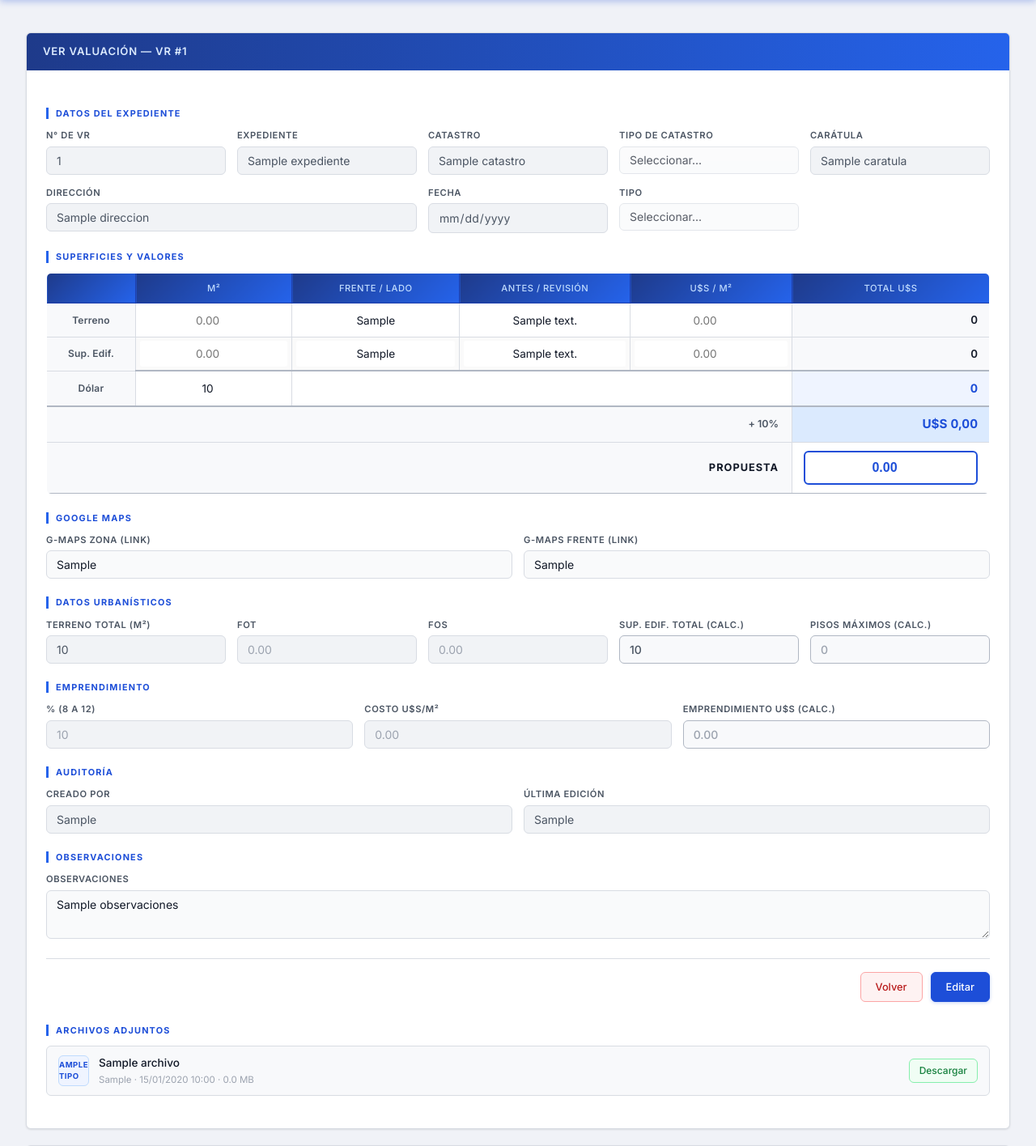
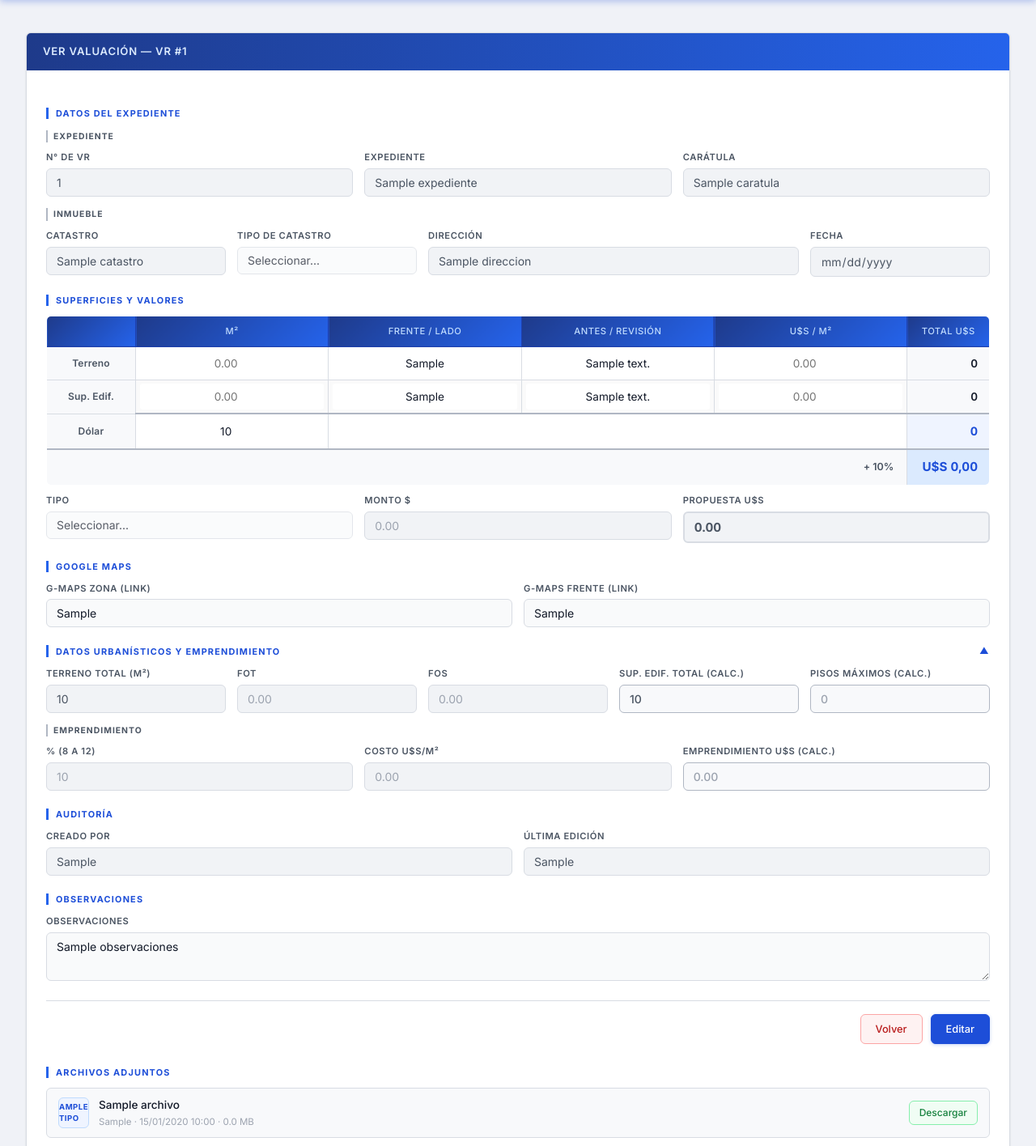
Before and after one commit to OctavioGalvan5/valuaciones, a Flask app: page /ver/6 in a window 1280 px wide. Shown: the part 56-1472 px from the top of the page at 81% size. Run offline with Flask 3, Linux system fonts and the light colour scheme; a user stored in the database is signed in; a database or web service that is not in the repository returns one stand-in record (values such as "Sample title"); data that the repository does not hold is empty; some libraries are stand-ins or nearby versions.

Commit message:
Restructurar formulario: subsecciones, sección urbanística colapsable, fila Tipo+Monto+Propuesta, campo monto
- Separar Datos del Expediente en subsecciones "Expediente" e "Inmueble"
- Unir Datos Urbanísticos + Emprendimiento en sección colapsable opcional
- Agregar fila Tipo/Monto/Propuesta debajo de la tabla de valores
- Agregar campo monto en DB, INSERT y UPDATE
- Agregar toggleUrb() para expandir/contraer sección urbanística

Co-Authored-By: Claude Sonnet 4.6 <noreply@anthropic.com>

```diff
--- a/app.py
+++ b/app.py
@@ -141,6 +141,7 @@ def init_db():
         ('eliminado_por',               'TEXT'),
         ('fecha_eliminacion',           'TEXT'),
         ('tipo_catastro',               'TEXT'),
+        ('monto',                       'REAL DEFAULT 0'),
     ]:
         execute(conn, f'ALTER TABLE valuaciones ADD COLUMN IF NOT EXISTS {col} {definition}')
 
@@ -424,7 +425,7 @@ def agregar():
             terreno_total, fot, fos, sup_edif_total, pisos_maximos,
             porcentaje_emprendimiento, costo_usd_m2_emprendimiento, emprendimiento,
             observaciones, latitud, longitud,
-            creado_por, activa
+            creado_por, activa, monto
         ) VALUES (
             %s, %s, %s, %s, %s, %s,
             %s, %s, %s, %s,
@@ -436,7 +437,7 @@ def agregar():
             %s, %s, %s, %s, %s,
             %s, %s, %s,
             %s, %s, %s,
-            %s, %s
+            %s, %s, %s
         ) RETURNING id
     ''', (
         data.get('expediente', '').strip(),
@@ -457,7 +458,7 @@ def agregar():
         porcentaje_emprendimiento, costo_usd_m2_emprendimiento, emprendimiento,
         data.get('observaciones', '').strip(),
         lat, lon,
-        usuario_actual, 1,
+        usuario_actual, 1, parse_float(data.get('monto')),
     ))
     # Procesar archivos adjuntos opcionales
     for file in request.files.getlist('archivos'):
@@ -568,7 +569,7 @@ def actualizar(id):
             terreno_total=%s, fot=%s, fos=%s, sup_edif_total=%s, pisos_maximos=%s,
             porcentaje_emprendimiento=%s, costo_usd_m2_emprendimiento=%s, emprendimiento=%s,
             observaciones=%s, latitud=%s, longitud=%s,
-            editado_por=%s
+            editado_por=%s, monto=%s
         WHERE id=%s
     ''', (
         data.get('expediente', '').strip(),
@@ -589,7 +590,7 @@ def actualizar(id):
         porcentaje_emprendimiento, costo_usd_m2_emprendimiento, emprendimiento,
         data.get('observaciones', '').strip(),
         lat, lon,
-        usuario_actual,
+        usuario_actual, parse_float(data.get('monto')),
         id,
     ))
     conn.commit()
--- a/static/style.css
+++ b/static/style.css
@@ -997,6 +997,58 @@ tbody td.propuesta {
     display: block;
 }
 
+/* ---- Subsección ---- */
+.section-subtitle {
+    font-size: 0.65rem;
+    font-weight: 700;
+    color: var(--text-2);
+    text-transform: uppercase;
+    letter-spacing: 1px;
+    margin-top: 14px;
+    margin-bottom: 10px;
+    padding-left: 7px;
+    border-left: 2px solid var(--border-dark);
+}
+
+/* ---- Sección colapsable ---- */
+.collapsible-title {
+    cursor: pointer;
+    user-select: none;
+    display: flex;
+    justify-content: space-between;
+    align-items: center;
+}
+.collapsible-title:hover { opacity: 0.8; }
+
+.collapse-chevron {
+    font-size: 0.7rem;
+    color: var(--accent);
+    margin-left: 8px;
+}
+
+/* ---- Tipo + Monto + Propuesta ---- */
+.tipo-propuesta-grid {
+    margin-top: 10px;
+    grid-template-columns: 1fr 1fr 1fr;
+}
+
+.tipo-propuesta-grid .propuesta-input {
+    width: 100%;
+    padding: 8px 12px;
+    border: 2px solid var(--accent);
+    border-radius: var(--radius);
+    font-weight: 700;
+    font-size: 0.95rem;
+    color: var(--accent);
+    background: #fff;
+    font-variant-numeric: tabular-nums;
+    outline: none;
+    transition: var(--transition);
+}
+.tipo-propuesta-grid .propuesta-input:focus {
+    box-shadow: 0 0 0 3px rgba(29, 78, 216, 0.1);
+}
+
 /* ---- Calculated fields highlight ---- */
 #sup_edif_total_calc,
 #pisos_maximos,
--- a/templates/index.html
+++ b/templates/index.html
@@ -69,19 +69,29 @@
                     {% set datos = none %}
                     {% endif %}
 
-                    <!-- Datos principales -->
+                    <!-- Datos del Expediente -->
                     <div class="section-title">Datos del Expediente</div>
+
+                    <div class="section-subtitle">Expediente</div>
                     <div class="form-grid">
                         <div class="form-group">
                             <label>N° de VR</label>
-                            <input type="text" value="{% if datos %}{{ datos.id }}{% else %}Auto{% endif %}"
-                                readonly>
+                            <input type="text" value="{% if datos %}{{ datos.id }}{% else %}Auto{% endif %}" readonly>
                         </div>
                         <div class="form-group">
                             <label>Expediente</label>
                             <input type="text" name="expediente" placeholder="123456/12"
                                 value="{{ datos.expediente if datos else '' }}" {% if readonly %}readonly{% endif %}>
                         </div>
+                        <div class="form-group">
+                            <label>Carátula</label>
+                            <input type="text" name="caratula" placeholder="Carátula del expediente"
+                                value="{{ datos.caratula if datos else '' }}" {% if readonly %}readonly{% endif %}>
+                        </div>
+                    </div>
+
+                    <div class="section-subtitle" style="margin-top:14px;">Inmueble</div>
+                    <div class="form-grid">
                         <div class="form-group">
                             <label>Catastro</label>
                             <input type="text" name="catastro" id="catastro" placeholder="Número de catastro"
@@ -91,15 +101,10 @@
                             <label>Tipo de Catastro</label>
                             <select name="tipo_catastro" class="form-select" {% if readonly %}disabled{% endif %}>
                                 <option value="">Seleccionar...</option>
-                                <option value="Urbano"    {% if datos and datos.tipo_catastro == 'Urbano'    %}selected{% endif %}>Urbano</option>
-                                <option value="Rural"     {% if datos and datos.tipo_catastro == 'Rural'     %}selected{% endif %}>Rural</option>
-                                <option value="Subrural"  {% if datos and datos.tipo_catastro == 'Subrural'  %}selected{% endif %}>Subrural</option>
+                                <option value="Urbano"   {% if datos and datos.tipo_catastro == 'Urbano'   %}selected{% endif %}>Urbano</option>
+                                <option value="Rural"    {% if datos and datos.tipo_catastro == 'Rural'    %}selected{% endif %}>Rural</option>
+                                <option value="Subrural" {% if datos and datos.tipo_catastro == 'Subrural' %}selected{% endif %}>Subrural</option>
                             </select>
-                        </div>
-                        <div class="form-group">
-                            <label>Carátula</label>
-                            <input type="text" name="caratula" placeholder="Carátula del expediente"
-                                value="{{ datos.caratula if datos else '' }}" {% if readonly %}readonly{% endif %}>
                         </div>
                         <div class="form-group span-2">
                             <label>Dirección</label>
@@ -109,15 +114,6 @@
                         <div class="form-group">
                             <label>Fecha</label>
                             <input type="date" name="fecha" value="{{ datos.fecha if datos else today }}" {% if readonly %}readonly{% endif %}>
-                        </div>
-                        <div class="form-group">
-                            <label>Tipo</label>
-                            <select name="denuncia" class="form-select" {% if readonly %}disabled{% endif %}>
-                                <option value="">Seleccionar...</option>
-                                <option value="Denuncia" {% if datos and datos.denuncia == 'Denuncia' %}selected{% endif %}>Denuncia</option>
-                                <option value="Tasación" {% if datos and datos.denuncia == 'Tasación' %}selected{% endif %}>Tasación</option>
-                                <option value="Pericia" {% if datos and datos.denuncia == 'Pericia' %}selected{% endif %}>Pericia</option>
-                            </select>
                         </div>
                     </div>
 
@@ -173,21 +169,35 @@
                         </tbody>
                         <tfoot>
                             <tr class="row-propuesta">
-                                <td class="row-header" colspan="5" style="text-align:right; padding-right:16px;">
-                                    + 10%</td>
+                                <td class="row-header" colspan="5" style="text-align:right; padding-right:16px;">+ 10%</td>
                                 <td class="calc-cell propuesta-cell" id="calc-propuesta">U$S 0</td>
-                            </tr>
-                            <tr class="row-propuesta-final">
-                                <td class="row-header propuesta-label" colspan="5">
-                                    PROPUESTA</td>
-                                <td class="propuesta-input-cell">
-                                    <input type="number" name="propuesta" id="propuesta_editable" step="0.01"
-                                        placeholder="0.00" value="{{ datos.propuesta if datos else '' }}"
-                                        class="propuesta-input">
-                                </td>
                             </tr>
                         </tfoot>
                     </table>
+
+                    <!-- Tipo + Monto + Propuesta -->
+                    <div class="form-grid tipo-propuesta-grid">
+                        <div class="form-group">
+                            <label>Tipo</label>
+                            <select name="denuncia" class="form-select" {% if readonly %}disabled{% endif %}>
+                                <option value="">Seleccionar...</option>
+                                <option value="Denuncia" {% if datos and datos.denuncia == 'Denuncia' %}selected{% endif %}>Denuncia</option>
+                                <option value="Tasación" {% if datos and datos.denuncia == 'Tasación' %}selected{% endif %}>Tasación</option>
+                                <option value="Pericia"  {% if datos and datos.denuncia == 'Pericia'  %}selected{% endif %}>Pericia</option>
+                            </select>
+                        </div>
+                        <div class="form-group">
+                            <label>Monto $</label>
+                            <input type="number" name="monto" step="0.01" placeholder="0.00"
+                                value="{{ datos.monto if datos else '' }}" {% if readonly %}readonly{% endif %}>
+                        </div>
+                        <div class="form-group">
+                            <label>Propuesta U$S</label>
+                            <input type="number" name="propuesta" id="propuesta_editable" step="0.01"
+                                placeholder="0.00" value="{{ datos.propuesta if datos else '' }}"
+                                class="propuesta-input" {% if readonly %}readonly{% endif %}>
+                        </div>
+                    </div>
 
                     <!-- Google Maps Links -->
                     <div class="section-title">Google Maps</div>
@@ -206,8 +216,13 @@
                         </div>
                     </div>
 
-                    <!-- Datos urbanísticos -->
-                    <div class="section-title">Datos Urbanísticos</div>
+                    <!-- Datos Urbanísticos + Emprendimiento (colapsable) -->
+                    {% set urb_tiene_datos = datos and (datos.terreno_total or datos.fot or datos.fos or datos.emprendimiento) %}
+                    <div class="section-title collapsible-title" onclick="toggleUrb(this)">
+                        Datos Urbanísticos y Emprendimiento
+                        <span class="collapse-chevron">{% if urb_tiene_datos %}▲{% else %}▼{% endif %}</span>
+                    </div>
+                    <div id="urb-section" style="display: {% if urb_tiene_datos %}block{% else %}none{% endif %};">
                         <div class="form-grid">
                             <div class="form-group">
                                 <label>Terreno Total (m²)</label>
@@ -236,8 +251,7 @@
                             </div>
                         </div>
 
-                    <!-- Emprendimiento -->
-                    <div class="section-title">Emprendimiento</div>
+                        <div class="section-subtitle">Emprendimiento</div>
                         <div class="form-grid">
                             <div class="form-group">
                                 <label>% (8 a 12)</label>
@@ -258,6 +272,7 @@
                                 <input type="number" name="emprendimiento" id="emprendimiento" step="0.01"
                                     placeholder="0.00"
                                     value="{{ datos.emprendimiento if datos else '' }}" {% if readonly %}readonly{% endif %}>
+                            </div>
                         </div>
                     </div>
 
@@ -706,6 +721,15 @@
             if (e.key === 'Escape') { cerrarModal(); cerrarImagen(); }
         });
 
+        // Toggle sección urbanística
+        function toggleUrb(titleEl) {
+            var section = document.getElementById('urb-section');
+            var chevron = titleEl.querySelector('.collapse-chevron');
+            var visible = section.style.display !== 'none';
+            section.style.display = visible ? 'none' : 'block';
+            chevron.textContent = visible ? '▼' : '▲';
+        }
+
         // Evitar que Enter envíe el formulario (excepto en textarea)
         document.getElementById('form-valuacion').addEventListener('keydown', function (e) {
             if (e.key === 'Enter' && e.target.tagName !== 'TEXTAREA') {
```
Lines whose indentation alone changed are shown as unchanged.
